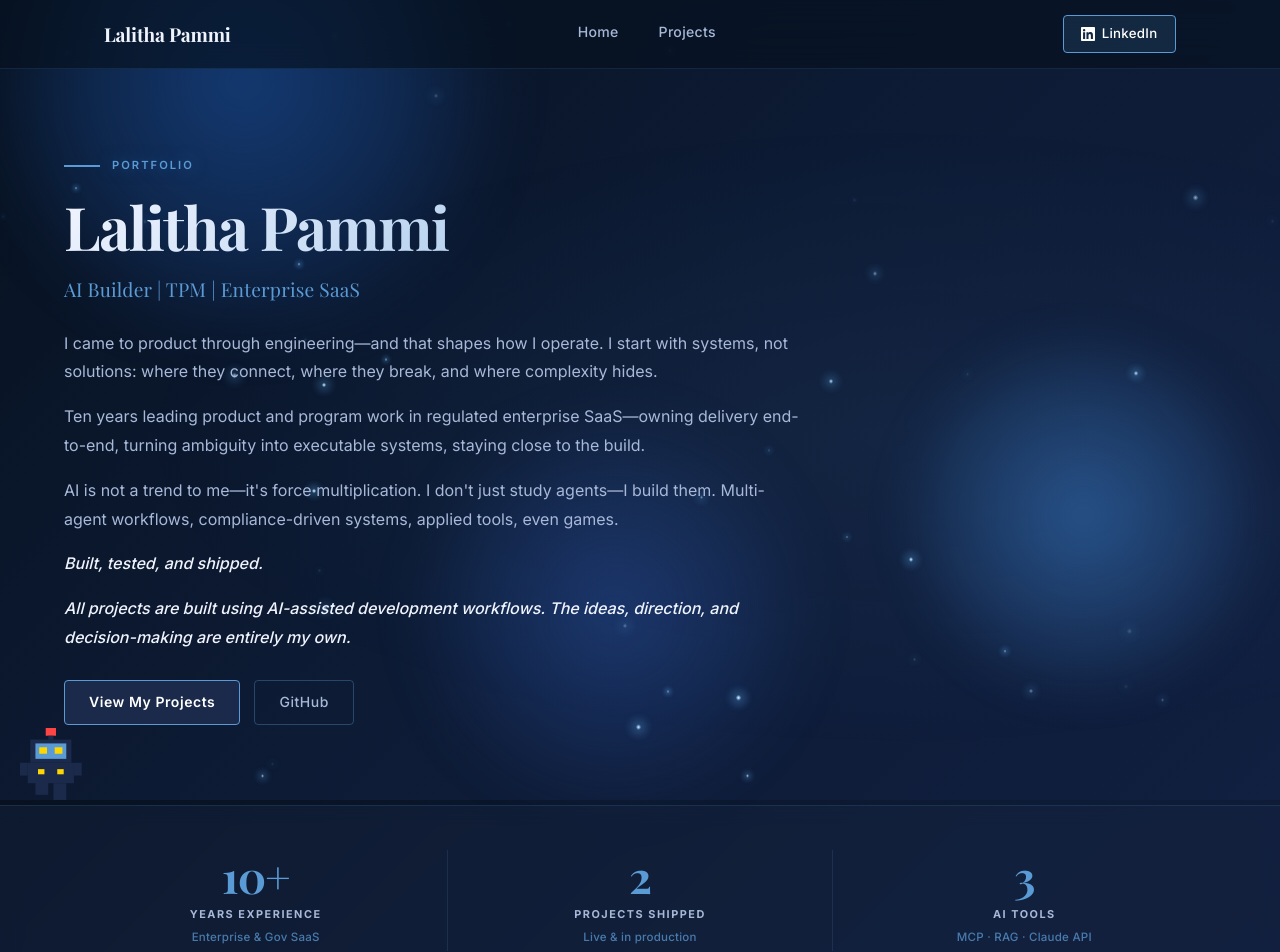
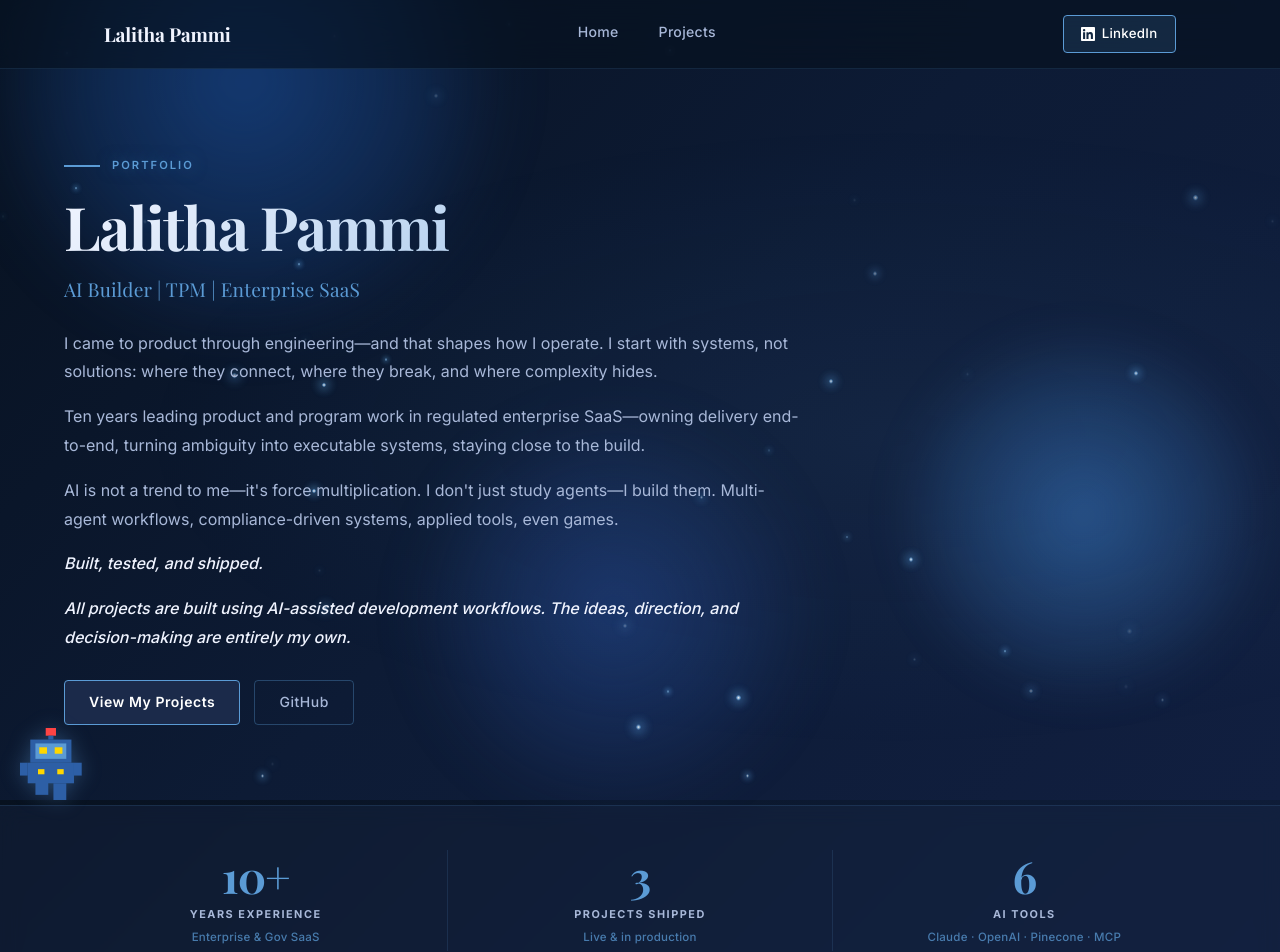
Before and after one commit to Lalitha23/My-Portfolio, a Next.js app in the folder My Portfolio/: page / in a window 1280 px wide. Shown: the top 952 px of the page. Built offline with nearby package versions, Linux system fonts and the light colour scheme; a web font is replaced by a local one.

Commit message:
Updating stats, project links, and robot visibility

```diff
--- a/My Portfolio/components/ProjectsSection.jsx
+++ b/My Portfolio/components/ProjectsSection.jsx
@@ -37,8 +37,8 @@ const projects = [
     stack: ['Python', 'Claude API', 'Pinecone', 'OpenAI Embeddings'],
     methodologies: ['Multi-Agent', 'RAG Pipeline', 'Gap Analysis', 'Compliance'],
     link: '/projects/project3',
-    externalLink: null,
-    externalLabel: null,
+    externalLink: 'https://audit-prep-agent.streamlit.app/',
+    externalLabel: 'Live Demo',
     comingSoon: false,
     statusBadge: 'v1 Shipped',
   },
--- a/My Portfolio/components/RobotMascot.jsx
+++ b/My Portfolio/components/RobotMascot.jsx
@@ -114,10 +114,10 @@ export default function RobotMascot() {
       >
         {/* Antenna */}
         <rect x="20" y="0" width="8" height="6" fill="#FF4444" />
-        <rect x="22" y="6" width="4" height="3" fill="#1B2A4A" />
+        <rect x="22" y="6" width="4" height="3" fill="#2D5FA6" />
 
         {/* Head */}
-        <rect x="8" y="9" width="32" height="18" fill="#1B2A4A" />
+        <rect x="8" y="9" width="32" height="18" fill="#2D5FA6" />
         {/* Face screen */}
         <rect x="12" y="12" width="24" height="12" fill="#5B9BD5" />
         {/* Eyes */}
@@ -125,44 +125,44 @@ export default function RobotMascot() {
         <rect x="27" y="15" width="6" height="5" fill="#FFD700" />
 
         {/* Body */}
-        <rect x="6" y="27" width="36" height="16" fill="#1B2A4A" />
+        <rect x="6" y="27" width="36" height="16" fill="#2D5FA6" />
         {/* Chest buttons */}
         <rect x="14" y="32" width="5" height="4" fill="#FFD700" />
         <rect x="29" y="32" width="5" height="4" fill="#FFD700" />
 
         {/* Left arm */}
         <g className={styles.leftArm}>
-          <rect x="0" y="27" width="6" height="10" fill="#1B2A4A" />
+          <rect x="0" y="27" width="6" height="10" fill="#2D5FA6" />
         </g>
 
         {/* Right arm + optional clipboard */}
         {showClipboard ? (
           <g className={styles.clipboardGroup}>
             {/* Arm raised */}
-            <rect x="42" y="21" width="6" height="10" fill="#1B2A4A" />
+            <rect x="42" y="21" width="6" height="10" fill="#2D5FA6" />
             {/* Clipboard body */}
             <rect x="48" y="18" width="13" height="17" fill="#FFD700" rx="1" />
             {/* Clip holder */}
-            <rect x="52" y="16" width="5" height="4" fill="#1B2A4A" rx="1" />
+            <rect x="52" y="16" width="5" height="4" fill="#2D5FA6" rx="1" />
             {/* Notes lines */}
-            <rect x="50" y="25" width="9" height="1.5" fill="#1B2A4A" />
-            <rect x="50" y="28.5" width="7" height="1.5" fill="#1B2A4A" />
-            <rect x="50" y="32" width="8" height="1.5" fill="#1B2A4A" />
+            <rect x="50" y="25" width="9" height="1.5" fill="#2D5FA6" />
+            <rect x="50" y="28.5" width="7" height="1.5" fill="#2D5FA6" />
+            <rect x="50" y="32" width="8" height="1.5" fill="#2D5FA6" />
           </g>
         ) : (
           <g className={styles.rightArm}>
-            <rect x="42" y="27" width="6" height="10" fill="#1B2A4A" />
+            <rect x="42" y="27" width="6" height="10" fill="#2D5FA6" />
           </g>
         )}
 
         {/* Left leg */}
         <g className={styles.leftLeg}>
-          <rect x="12" y="43" width="10" height="13" fill="#1B2A4A" />
+          <rect x="12" y="43" width="10" height="13" fill="#2D5FA6" />
         </g>
 
         {/* Right leg */}
         <g className={styles.rightLeg}>
-          <rect x="26" y="43" width="10" height="13" fill="#1B2A4A" />
+          <rect x="26" y="43" width="10" height="13" fill="#2D5FA6" />
         </g>
       </svg>
     </div>
--- a/My Portfolio/components/RobotMascot.module.css
+++ b/My Portfolio/components/RobotMascot.module.css
@@ -18,6 +18,7 @@
   height: 72px;
   width: auto;
   display: block;
+  filter: drop-shadow(0 0 10px rgba(91, 155, 213, 0.35));
 }
 
 /* === Arm pivot points === */
--- a/My Portfolio/components/StatsBar.jsx
+++ b/My Portfolio/components/StatsBar.jsx
@@ -7,14 +7,14 @@ const stats = [
     sub: 'Enterprise & Gov SaaS',
   },
   {
-    number: '2',
+    number: '3',
     label: 'Projects Shipped',
     sub: 'Live & in production',
   },
   {
-    number: '3',
+    number: '6',
     label: 'AI Tools',
-    sub: 'MCP · RAG · Claude API',
+    sub: 'Claude · OpenAI · Pinecone · MCP',
   },
 ];
 
```
